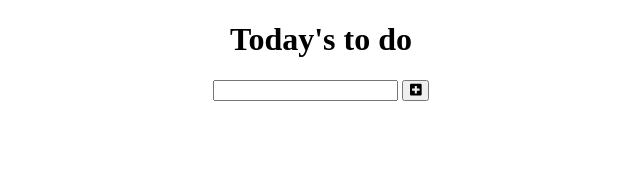
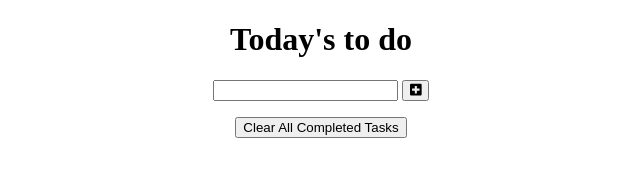
Before and after one commit to mariordgez/todo-list, a website built with webpack: page dist/index.html in a window 1280 px wide. Shown: the whole page, without its empty margins (319-959 px from the left). Built offline with nearby package versions, Linux system fonts and the light colour scheme.

Commit message:
Run build

```diff
--- a/dist/index.html
+++ b/dist/index.html
@@ -1 +1 @@
-<!doctype html><html lang="en"><head><meta charset="UTF-8"/><meta name="viewport" content="width=device-width,initial-scale=1"/><title>Todo List</title><script defer="defer" src="main.js"></script></head><body><header><h1>Today's to do</h1></header><form><input class="todo-input"/> <button class="todo-add" type="submit"><i class="fas fa-plus-square"></i></button></form><div class="todo-container"><ul class="todo-list"></ul></div></body></html>
+<!doctype html><html lang="en"><head><meta charset="UTF-8"/><meta name="viewport" content="width=device-width,initial-scale=1"/><title>Todo List</title><script defer="defer" src="main.js"></script></head><body><header><h1>Today's to do</h1></header><form><input class="todo-input"/> <button class="todo-add" type="submit"><i class="fas fa-plus-square"></i></button></form><div class="todo-container"><ul class="todo-list"></ul></div><form><button class="todo-clear">Clear All Completed Tasks</button></form></body></html>
```
Also changed, not shown: 1 other file.
